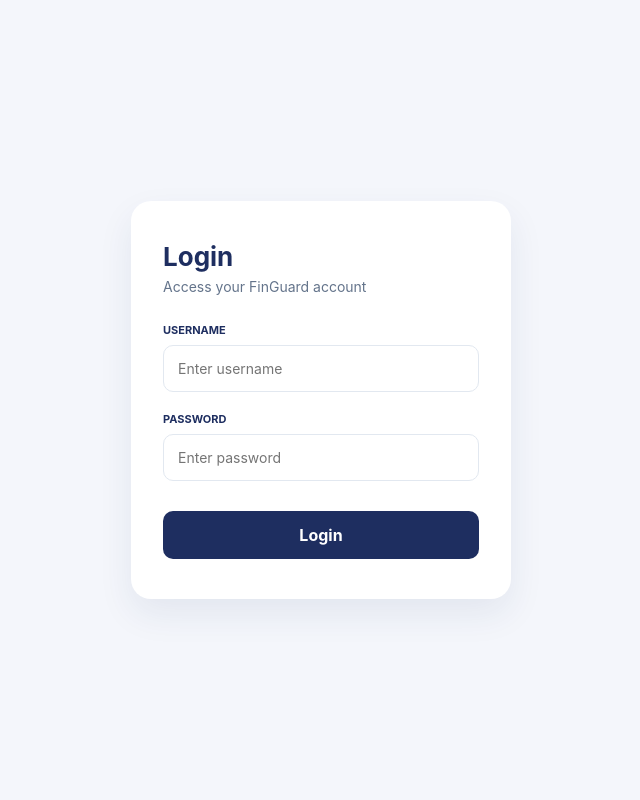
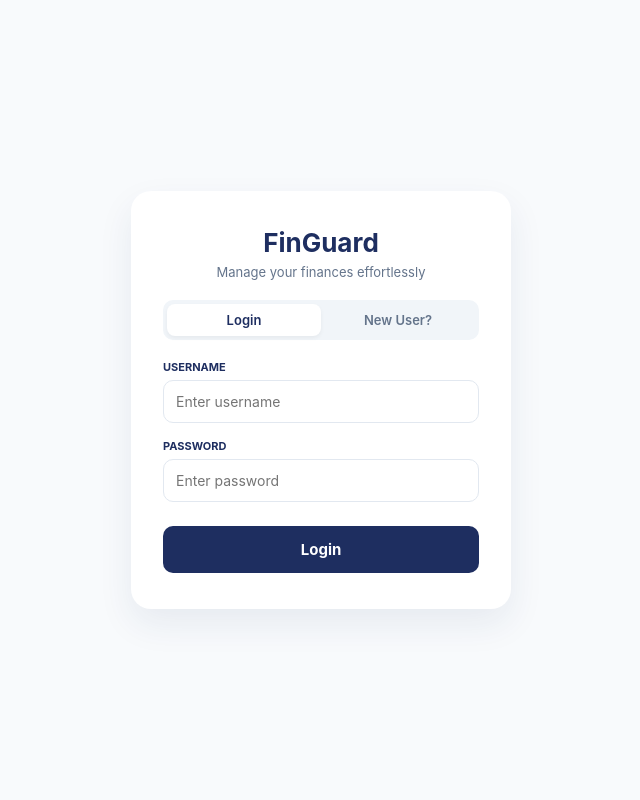
Before and after one commit to santhoshsathish123/fingaurd-ai-prototype, a Flask app: page / in a window 1280 px wide. Shown: the whole page, without its empty margins (319-959 px from the left). Run offline with Flask 3, Linux system fonts and the light colour scheme.

Commit message:
Add new user registration flow to login page

```diff
--- a/templates/login.html
+++ b/templates/login.html
@@ -3,42 +3,86 @@
 <head>
     <meta charset="UTF-8">
     <meta name="viewport" content="width=device-width, initial-scale=1.0">
-    <title>FinGuard - Login</title>
+    <title>FinGuard - Welcome</title>
     <style>
         * { box-sizing: border-box; margin: 0; padding: 0; font-family: -apple-system, BlinkMacSystemFont, "Segoe UI", Roboto, sans-serif; }
-        body { background-color: #f4f6fb; min-height: 100vh; display: flex; justify-content: center; align-items: center; padding: 20px; }
-        .login-card { background: #ffffff; border-radius: 20px; padding: 40px 32px; width: 100%; max-width: 380px; box-shadow: 0 15px 35px rgba(30,46,96,0.08); }
-        .login-title { font-size: 26px; font-weight: 700; color: #1e2e60; margin-bottom: 6px; }
-        .login-sub { font-size: 14px; color: #64748b; margin-bottom: 28px; }
-        .form-group { margin-bottom: 20px; text-align: left; }
-        label { display: block; font-size: 11px; font-weight: 700; color: #1e2e60; margin-bottom: 8px; text-transform: uppercase; }
-        input[type="text"], input[type="password"] { width: 100%; padding: 14px; background: #ffffff; border: 1.5px solid #e2e8f0; border-radius: 10px; font-size: 14px; outline: none; color: #1e2e60; }
-        .btn-primary { width: 100%; padding: 14px; background: #1e2e60; color: white; border: none; border-radius: 10px; font-size: 16px; font-weight: 700; cursor: pointer; margin-top: 10px; }
+        body { background-color: #f8fafc; min-height: 100vh; display: flex; justify-content: center; align-items: center; padding: 20px; }
+        .card { background: #ffffff; border-radius: 20px; padding: 36px 32px; width: 100%; max-width: 380px; box-shadow: 0 15px 35px rgba(30,46,96,0.08); text-align: center; }
+        .title { font-size: 26px; font-weight: 700; color: #1e2e60; margin-bottom: 6px; }
+        .sub { font-size: 13px; color: #64748b; margin-bottom: 20px; }
+
+        /* Toggle Switcher */
+        .auth-toggle { display: flex; background: #f1f5f9; border-radius: 10px; padding: 4px; margin-bottom: 20px; }
+        .toggle-btn { flex: 1; padding: 8px; border: none; background: none; font-weight: 600; font-size: 13px; color: #64748b; cursor: pointer; border-radius: 8px; transition: all 0.2s; }
+        .toggle-btn.active { background: #ffffff; color: #1e2e60; box-shadow: 0 2px 4px rgba(0,0,0,0.05); }
+
+        .form-group { margin-bottom: 16px; text-align: left; }
+        label { display: block; font-size: 11px; font-weight: 700; color: #1e2e60; margin-bottom: 6px; text-transform: uppercase; }
+        input { width: 100%; padding: 12px; border: 1.5px solid #e2e8f0; border-radius: 10px; font-size: 14px; outline: none; }
+        .btn { width: 100%; padding: 14px; background: #1e2e60; color: white; border: none; border-radius: 10px; font-size: 15px; font-weight: 700; cursor: pointer; margin-top: 8px; }
+        .form-container { display: none; }
+        .form-container.active { display: block; }
     </style>
 </head>
 <body>
 
-<div class="login-card">
-    <h2 class="login-title">Login</h2>
-    <p class="login-sub">Access your FinGuard account</p>
+<div class="card">
+    <h2 class="title">FinGuard</h2>
+    <p class="sub">Manage your finances effortlessly</p>
 
-    <form onsubmit="handleLogin(event)">
+    <!-- Switcher between Login and Register -->
+    <div class="auth-toggle">
+        <button class="toggle-btn active" onclick="switchForm('login', this)">Login</button>
+        <button class="toggle-btn" onclick="switchForm('register', this)">New User?</button>
+    </div>
+
+    <!-- Login Form -->
+    <form id="loginForm" class="form-container active" onsubmit="handleAuth(event)">
         <div class="form-group">
-            <label>USERNAME</label>
+            <label>Username</label>
             <input type="text" placeholder="Enter username" required />
         </div>
         <div class="form-group">
-            <label>PASSWORD</label>
+            <label>Password</label>
             <input type="password" placeholder="Enter password" required />
         </div>
-        <button type="submit" class="btn-primary">Login</button>
+        <button type="submit" class="btn">Login</button>
+    </form>
+
+    <!-- Registration Form -->
+    <form id="registerForm" class="form-container" onsubmit="handleAuth(event)">
+        <div class="form-group">
+            <label>Full Name</label>
+            <input type="text" placeholder="John Doe" required />
+        </div>
+        <div class="form-group">
+            <label>Email Address</label>
+            <input type="email" placeholder="name@example.com" required />
+        </div>
+        <div class="form-group">
+            <label>Create Password</label>
+            <input type="password" placeholder="••••••••" required />
+        </div>
+        <button type="submit" class="btn">Create Account</button>
     </form>
 </div>
 
 <script>
-function handleLogin(event) {
-    event.preventDefault();
-    // Redirect to Link Bank Account page after successful login
+function switchForm(formType, btn) {
+    document.querySelectorAll('.form-container').forEach(f => f.classList.remove('active'));
+    document.querySelectorAll('.toggle-btn').forEach(b => b.classList.remove('active'));
+
+    if (formType === 'login') {
+        document.getElementById('loginForm').classList.add('active');
+    } else {
+        document.getElementById('registerForm').classList.add('active');
+    }
+    btn.classList.add('active');
+}
+
+function handleAuth(e) {
+    e.preventDefault();
+    // Directs both new registered users and existing users to link bank account
     window.location.href = '/link-account';
 }
 </script>
```
